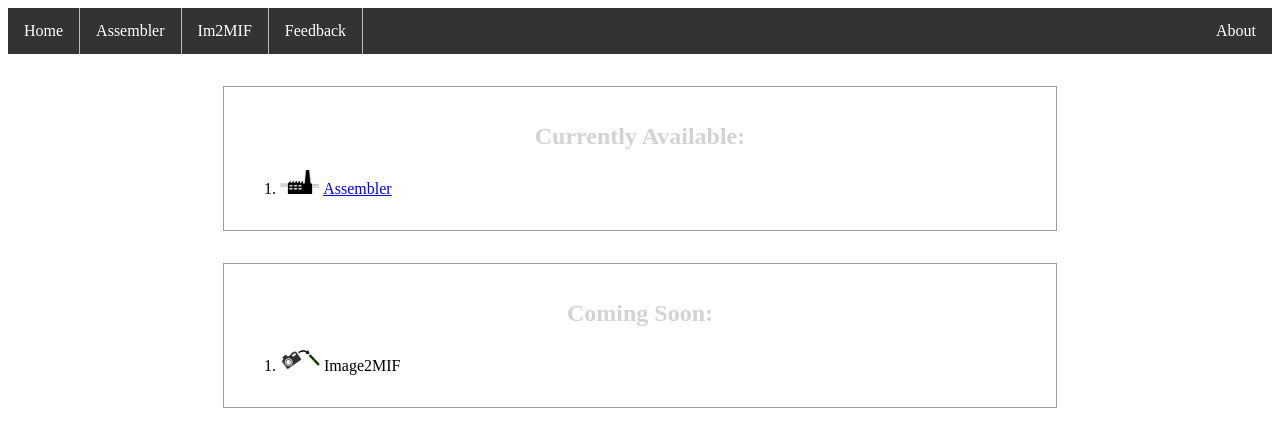
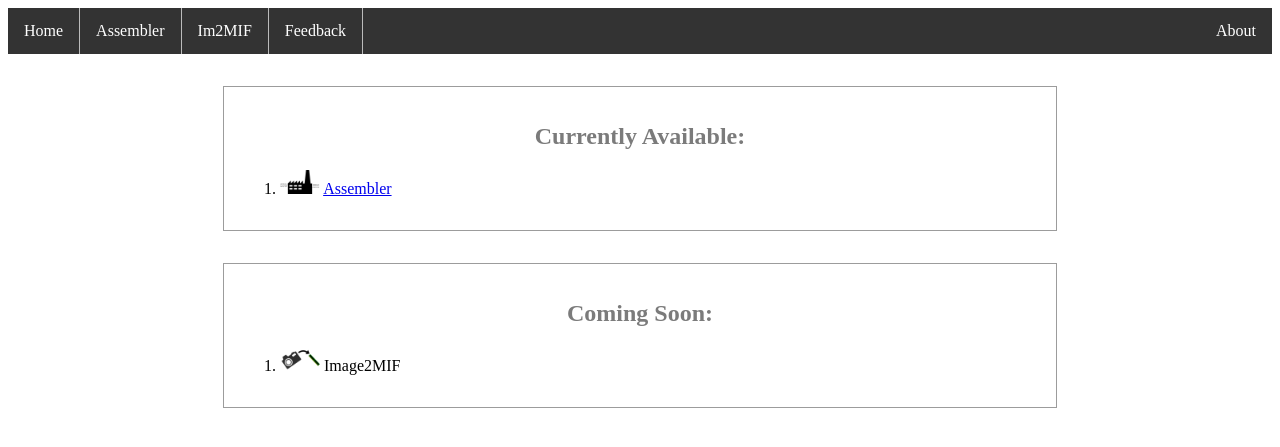
Before and after one commit to tn74/350-tools-mk2, a Django app: page / in a window 1280 px wide. Shown: the top 447 px of the page. Run offline with Django 3.2, Linux system fonts and the light colour scheme; some libraries are stand-ins or nearby versions.

Commit message:
I'm really stupid

```diff
--- a/static/index/css/index.css
+++ b/static/index/css/index.css
@@ -1,11 +1,7 @@
-p {
-    color: #5b80b2;
-}
-
 h2 {
     alignment: center;
     text-align: center;
-    color: lightgrey;
+    color: #7b7b7b;
 }
 
 .bod div{
```
